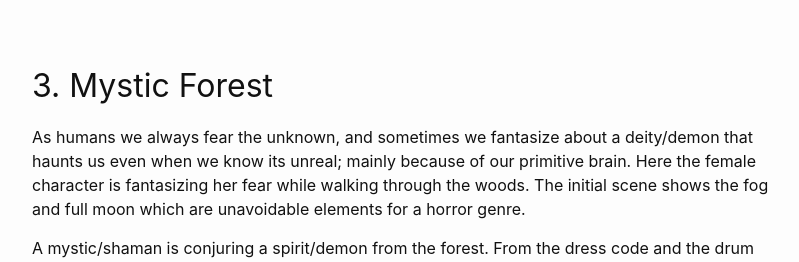
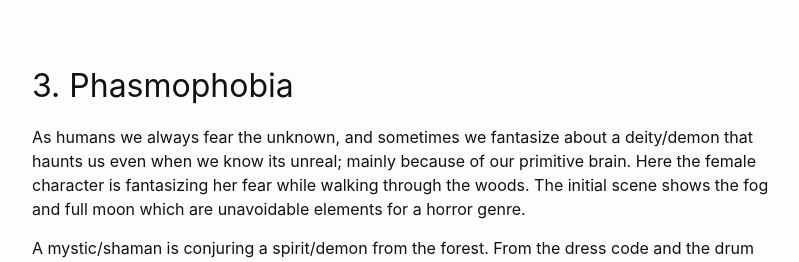
Before and after one commit to lixonic/lixonic, a Jekyll site: the page built from _posts/2020-06-23-short-films-in-7-days.md, in a window 1280 px wide and 900 px high, scrolled down 1664 px, cut to the strip 194-456 px from the top of the window. Shown: the whole strip, without its empty margins (238-1037 px from the left). Built offline with Jekyll 4.4.1, drawn with Linux system fonts in a browser that asks for light colours.

Commit message:
title change

```diff
--- a/_posts/2020-06-23-short-films-in-7-days.md
+++ b/_posts/2020-06-23-short-films-in-7-days.md
@@ -28,7 +28,7 @@ Also his mission status is left to the viewers imagination.
 <iframe width="100%" height="420" src="https://www.youtube.com/embed/l6D8cC6R-HE" frameborder="0" allow="accelerometer; autoplay; encrypted-media; gyroscope; picture-in-picture" allowfullscreen></iframe>
 
 
-## 3. Mystic Forest
+## 3. Phasmophobia
 
 As humans we always fear the unknown, and sometimes we fantasize about a deity/demon that haunts us even when we know its unreal; mainly because of our primitive brain. Here the female character is fantasizing her fear  while walking through the woods. The initial scene shows the fog and full moon which are unavoidable elements for a horror genre.
 
```
